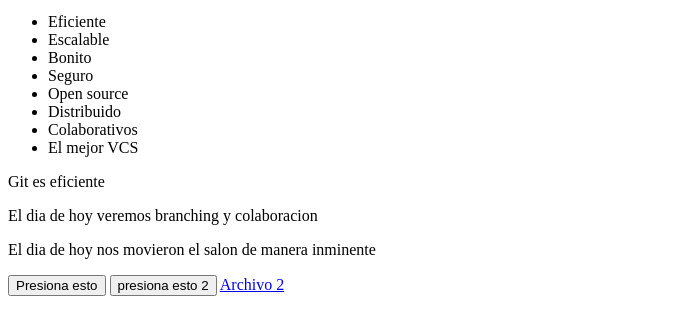
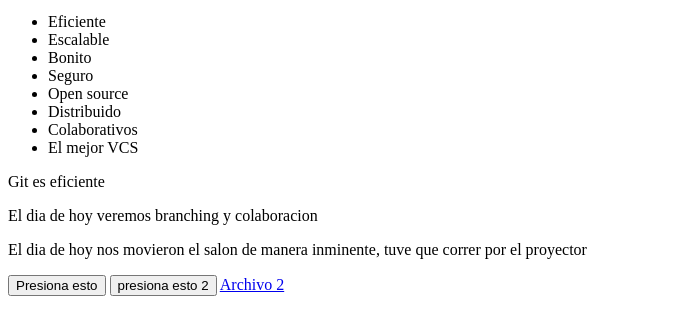
Before and after one commit to FerCor28/taller-git, a plain HTML site: page index.html in a window 1280 px wide. Shown: the part 101-436 px from the top of the page, without its empty margins (0-698 px from the left). Drawn offline with Linux system fonts and the light colour scheme.

Commit message:
Continua con la historia

```diff
--- a/index.html
+++ b/index.html
@@ -19,7 +19,7 @@
 	</ul>
 	<p>Git es eficiente</p>
 	<p>El dia de hoy veremos branching y colaboracion</p>
-	<p>El dia de hoy nos movieron el salon de manera inminente</p>
+	<p>El dia de hoy nos movieron el salon de manera inminente, tuve que correr por el proyector</p>
 	<button>Presiona esto</button>
 	<button>presiona esto 2</button>
 	<a href="./extra/archivo2.html">Archivo 2</a>
```
